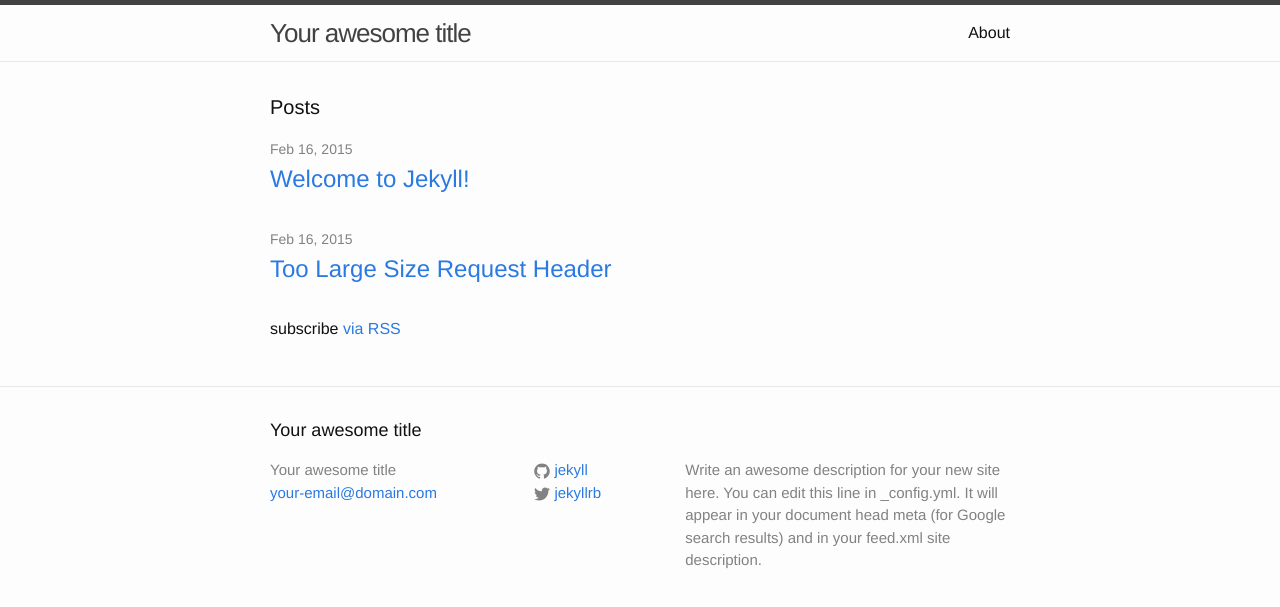
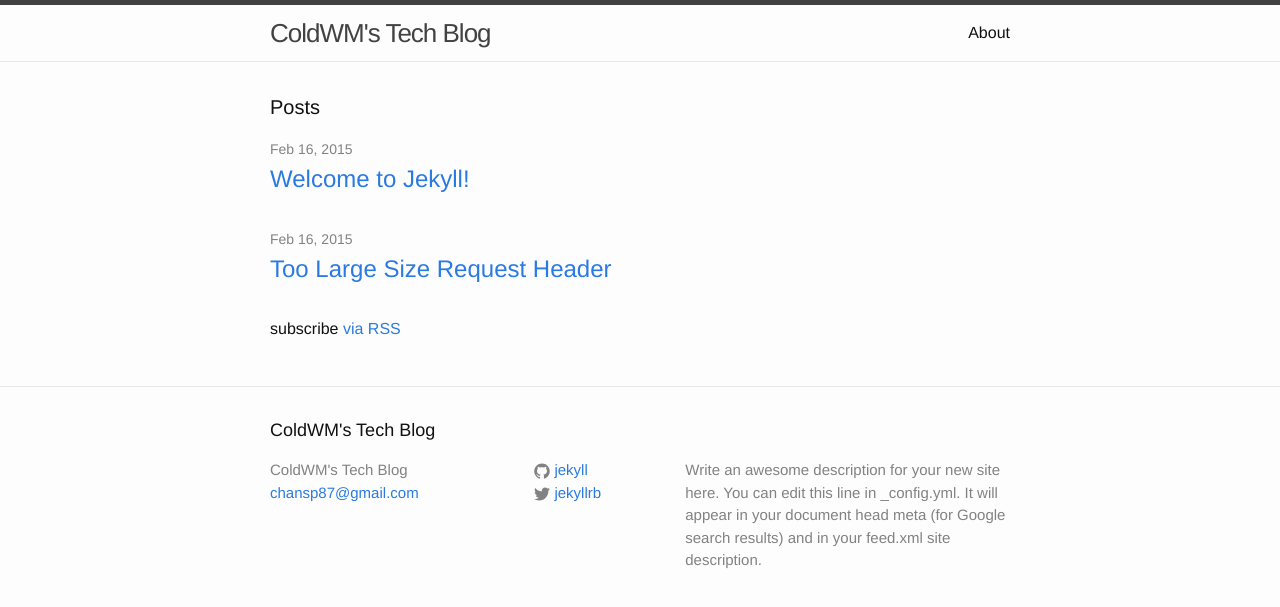
Before and after one commit to ColdWM/coldwm.github.com, a Jekyll site: the page built from index.html, in a window 1280 px wide. Shown: the top 607 px of the page. Built offline with Jekyll 4.4.1, drawn with Linux system fonts in a browser that asks for light colours; Markdown is read by kramdown in place of the engine named in the settings.

Commit message:
Update _config.yml

```diff
--- a/_config.yml
+++ b/_config.yml
@@ -1,14 +1,15 @@
 # Site settings
-title: Your awesome title
-email: your-email@domain.com
+title: ColdWM's Tech Blog
+email: chansp87@gmail.com
 description: > # this means to ignore newlines until "baseurl:"
   Write an awesome description for your new site here. You can edit this
   line in _config.yml. It will appear in your document head meta (for
   Google search results) and in your feed.xml site description.
-baseurl: "" # the subpath of your site, e.g. /blog/
+baseurl: "/blog" # the subpath of your site, e.g. /blog/
 url: "http://yourdomain.com" # the base hostname & protocol for your site
 twitter_username: jekyllrb
 github_username:  jekyll
 
 # Build settings
-markdown: kramdown
+markdown: redcarpet
+pygments: true
```
